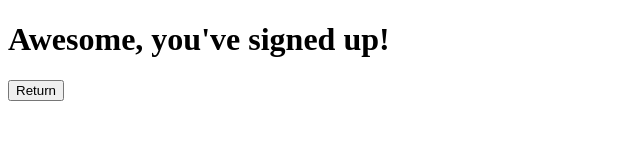
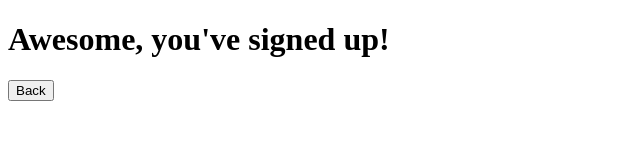
Before and after one commit to Jagordyn/Practice1, a website: page return.html in a window 1280 px wide. Shown: the full height of the page, 0-640 px from the left. Drawn offline with Linux system fonts and the light colour scheme.

Commit message:
Added back button

```diff
--- a/return.html
+++ b/return.html
@@ -8,7 +8,7 @@
 <body>
     <h1>Awesome, you've signed up!</h1>
     <form method='post' action='/return'>
-        <button type='submit'>Return</button>
+        <button type='submit'>Back</button>
     </form>
 </body>
 </html>
```
